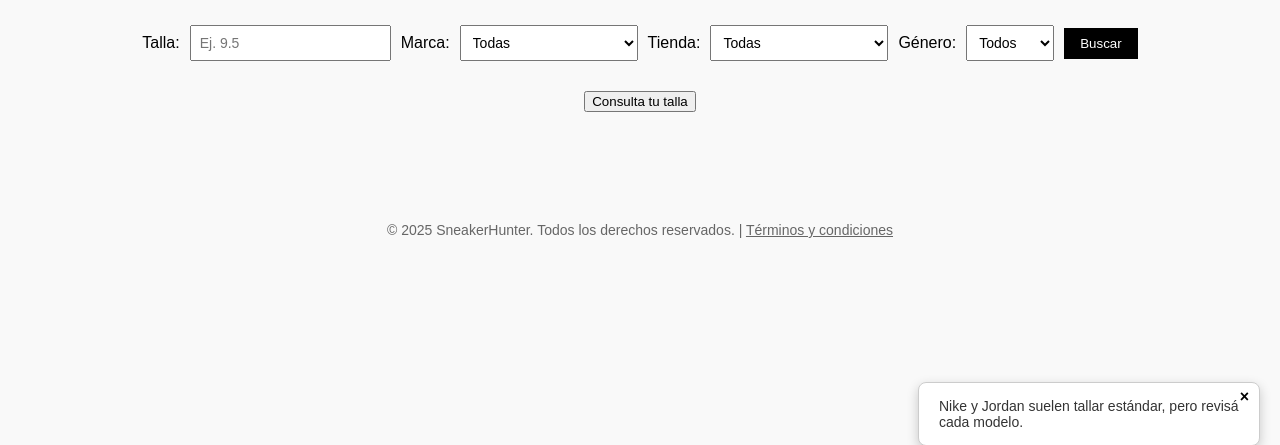
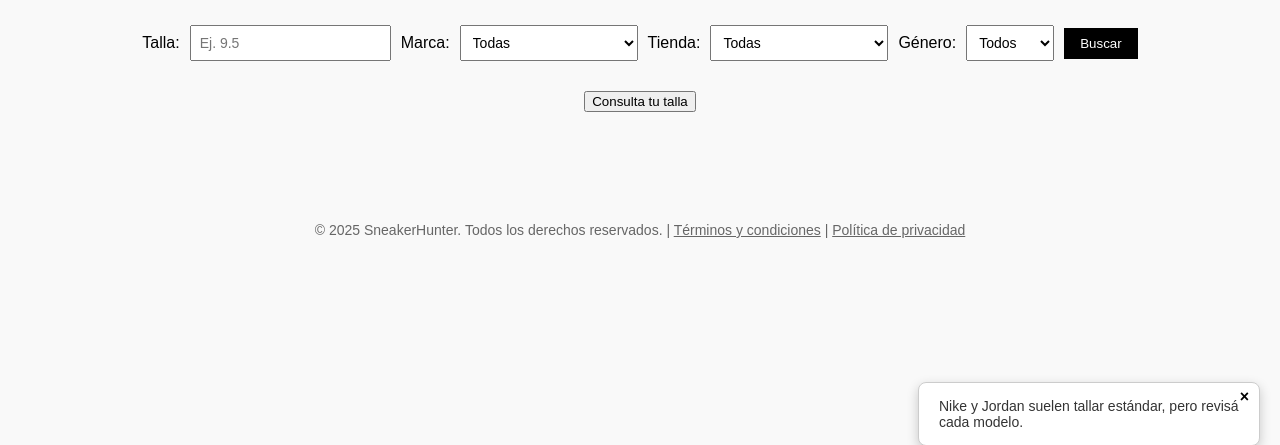
Before and after one commit to dagmuzik/meatpack-flask, a Flask app: page / in a window 1280 px wide. Shown: the part 334-779 px from the top of the page. Run offline with Flask 3, Linux system fonts and the light colour scheme.

Commit message:
Update index.html

```diff
--- a/templates/index.html
+++ b/templates/index.html
@@ -277,10 +277,11 @@
 </main>
 <!-- Agregar al final del body del archivo index.html antes del cierre de </body> -->
 
-<!-- Footer -->
+<!-- Footer actualizado -->
 <footer style="text-align: center; margin-top: 60px; font-size: 14px; color: #666;">
   © 2025 SneakerHunter. Todos los derechos reservados. |
-  <a href="#" onclick="mostrarModalTerminos()" style="color: #666;">Términos y condiciones</a>
+  <a href="#" onclick="mostrarModalTerminos()" style="color: #666;">Términos y condiciones</a> |
+  <a href="#" onclick="mostrarModalPrivacidad()" style="color: #666;">Política de privacidad</a>
 </footer>
 <!-- Modal de Términos -->
 <div id="modal-terminos" style="display:none; position:fixed; top:0; left:0; width:100%; height:100%; background:rgba(0,0,0,0.7); z-index:9999;">
@@ -296,13 +297,34 @@
     <p><strong>6. Contacto:</strong> Para consultas, escribinos a <a href="mailto:tato89@gmail.com">tato89@gmail.com</a>.</p>
   </div>
 </div>
-
+<!-- Modal Política de Privacidad -->
+<div id="modal-privacidad" style="display:none; position:fixed; top:0; left:0; width:100%; height:100%; background:rgba(0,0,0,0.7); z-index:9999;">
+  <div style="background:white; padding:30px; max-width:700px; margin:60px auto; border-radius:8px; position:relative;">
+    <button onclick="cerrarModalPrivacidad()" style="position:absolute; top:10px; right:10px; background:none; border:none; font-size:18px;">✖</button>
+    <h2>Política de Privacidad</h2>
+    <p><strong>Última actualización:</strong> mayo 2025</p>
+    <p><strong>1. Información que recopilamos:</strong> No solicitamos datos personales. Podemos recolectar información anónima como IP, navegador o páginas visitadas para mejorar el sitio.</p>
+    <p><strong>2. Uso de cookies:</strong> Usamos cookies para recordar productos guardados y analizar el uso del sitio. Podés desactivarlas desde tu navegador.</p>
+    <p><strong>3. Favoritos y almacenamiento local:</strong> Los productos guardados se almacenan en tu navegador. No accedemos a esa información.</p>
+    <p><strong>4. Compartición de datos:</strong> No compartimos ni vendemos datos. Los enlaces externos tienen sus propias políticas.</p>
+    <p><strong>5. Seguridad:</strong> Aplicamos medidas para mantener la seguridad del sitio, aunque no manejamos datos sensibles.</p>
+    <p><strong>6. Cambios:</strong> Podremos actualizar esta política ocasionalmente.</p>
+    <p><strong>7. Contacto:</strong> Escribinos a <a href="mailto:tato89@gmail.com">tato89@gmail.com</a> si tenés preguntas.</p>
+  </div>
+</div>
+<!-- Scripts -->
 <script>
   function mostrarModalTerminos() {
     document.getElementById('modal-terminos').style.display = 'block';
   }
   function cerrarModalTerminos() {
     document.getElementById('modal-terminos').style.display = 'none';
+  }
+  function mostrarModalPrivacidad() {
+    document.getElementById('modal-privacidad').style.display = 'block';
+  }
+  function cerrarModalPrivacidad() {
+    document.getElementById('modal-privacidad').style.display = 'none';
   }
 </script>
 <!-- Modal Tallas -->
```
